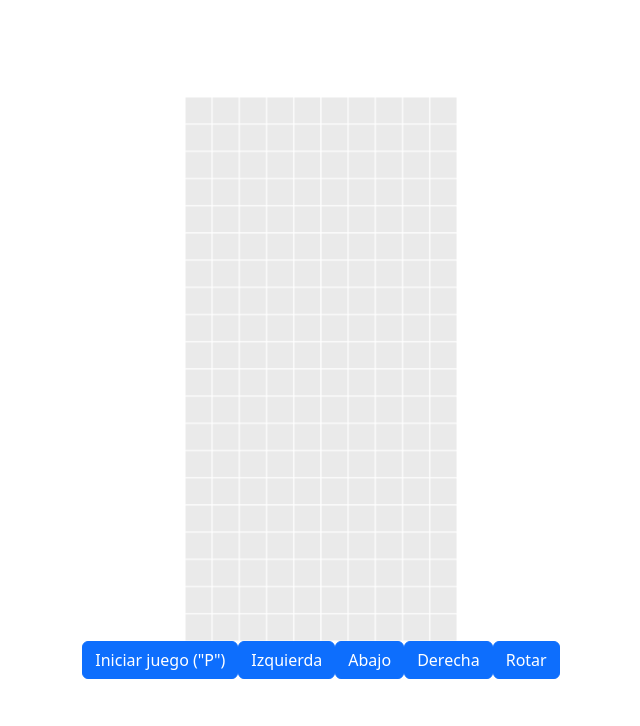
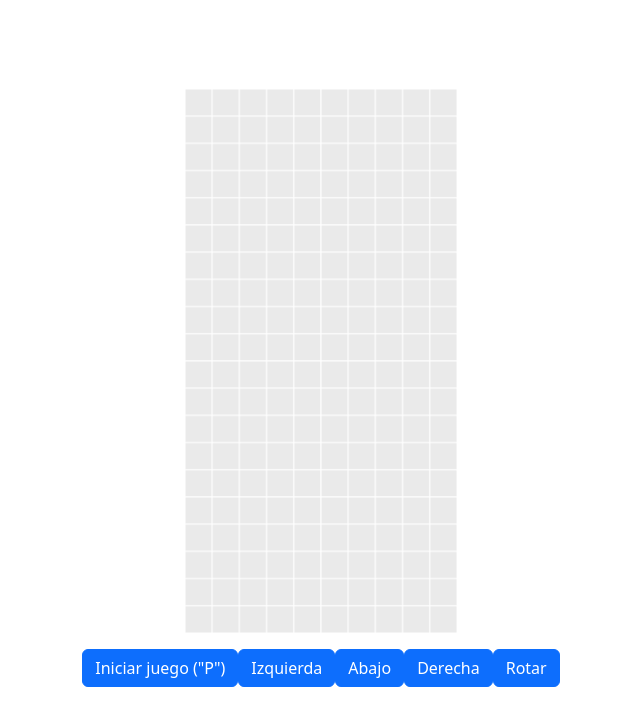
Before and after one commit to Darwin12jj/Tetris_game, a plain HTML site: page index.html in a window 1280 px wide. Shown: the whole page, without its empty margins (319-959 px from the left). Drawn offline with nearby package versions, Linux system fonts and the light colour scheme.

Commit message:
Added margin in buttons

```diff
--- a/index.html
+++ b/index.html
@@ -23,7 +23,7 @@
         <div class="row">
             <div class="d-flex flex-column justify-content-center align-items-center">
                 <canvas id="canvas" class="mt-5 pt-5" style="width: 17rem;"></canvas>
-                <div class="d-flex justify-content-evenly ">
+                <div class="d-flex justify-content-evenly mt-3">
                     <button id="btnIniciar" class="btn btn-primary">Iniciar juego ("P")<i class="fas fa-play"></i></button>
                     <button hidden id="btnPausar" class="btn btn-primary">Pausar juego ("P")<i class="fas fa-pause"></i></button>
                     <button id="btnIzquierda" class="btn btn-primary">Izquierda<i class="fas fa-arrow-left"></i></button>
```
